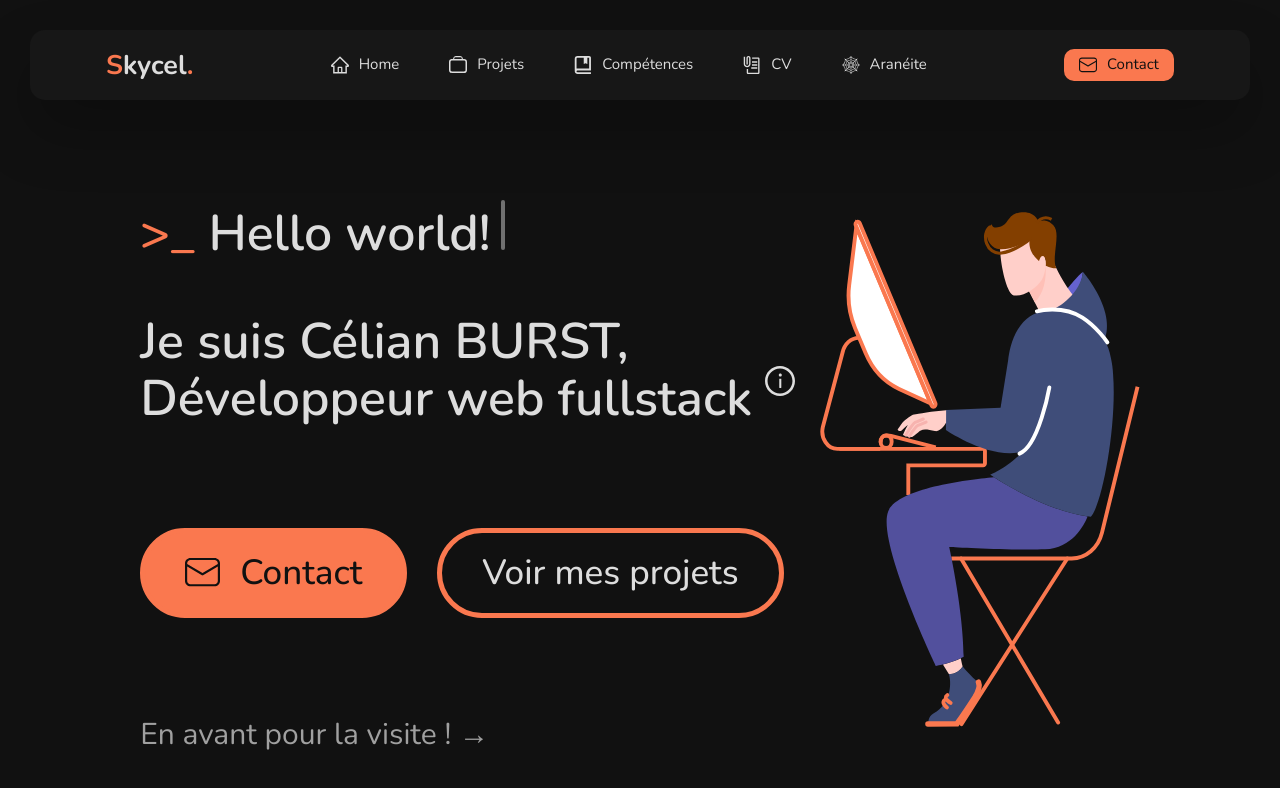
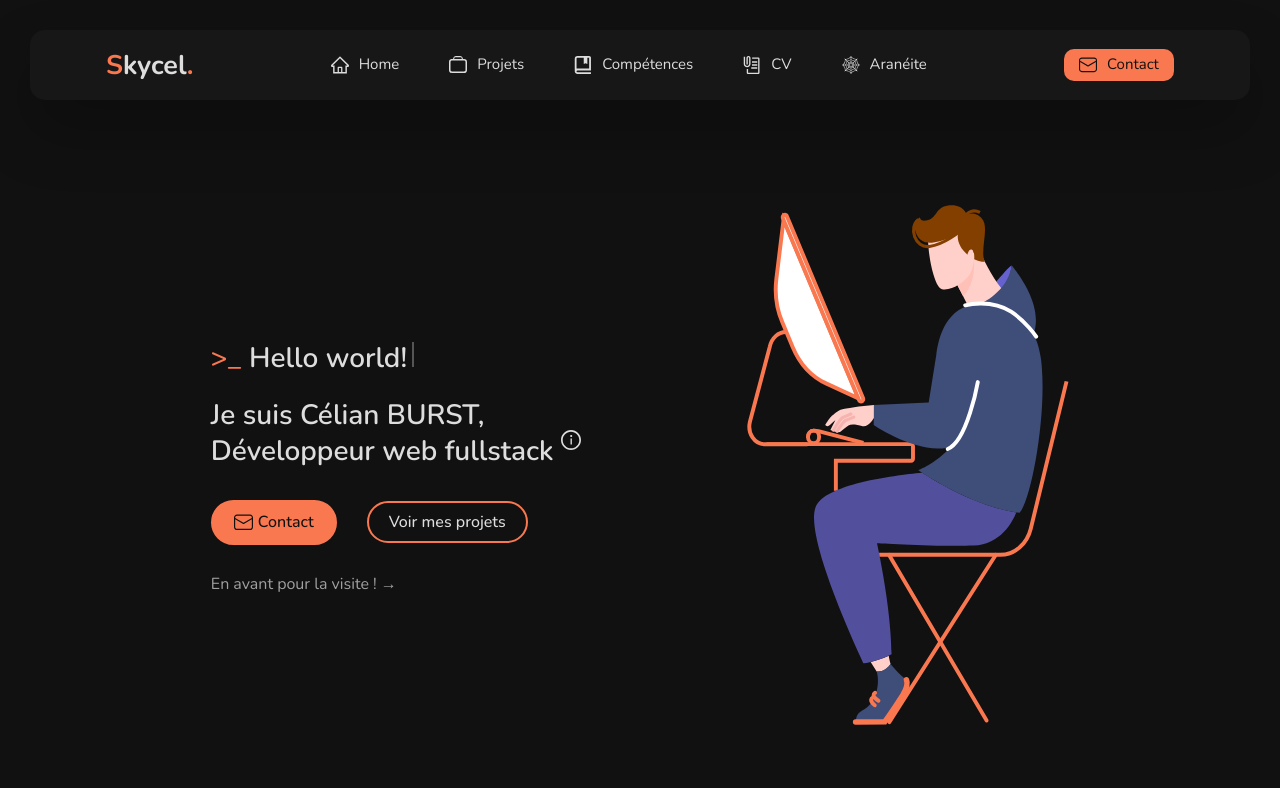
Before and after one commit to Skycel9/Portfolio, a website: page index.html in a window 1280 px wide. Drawn offline with nearby package versions, Linux system fonts and the light colour scheme; files that its build step writes are made by us from their sources.

Commit message:
Intégration de la bannière du site

```diff
--- a/public/assets/scss/components/global.scss
+++ b/public/assets/scss/components/global.scss
@@ -10,6 +10,7 @@ html {
 body {
 	width: 100%;
 	background: map-get($colors, bg);
+	height: 150vh;
 }
 a {
 	text-decoration: none;
@@ -24,12 +25,19 @@ span.nobr {
 	white-space: nowrap;
 }
 main {
-	margin: 250px 10%;
+	padding: 350px 10%;
+	display: flex;
+	justify-content: center;
+	transition: padding .5s ease-in-out;
 
-	@include media(1600) {
-		& {
-			margin: 150px 10%;
-		}
+	@include media(2000) {
+		padding: 250px 10%;
+	}
+	@include media(1800) {
+		padding: 175px 10%;
+	}
+	@include media (1100) {
+		padding: 100px 0
 	}
 }
 
--- a/public/assets/scss/index/banner.scss
+++ b/public/assets/scss/index/banner.scss
@@ -4,11 +4,17 @@ header.banner {
 	justify-content: space-around;
 	align-items: center;
 	flex-wrap: wrap;
+	max-width: 1600px;
 
+	.left, .right {
+		margin: 30px;
+	}
 	.title {
 		font-size: 5rem;
 		font-weight: 600;
-    margin: 50px 0 ;
+		margin: 40px 0;
+		line-height: 1.3;
+		transition: all .5s ease-in-out;
 
 		span {
 			color: map-get($colors, main);
@@ -19,6 +25,7 @@ header.banner {
 		sup .icon {
 			width: 3rem;
 			height: 3rem;
+			transition: all .5s ease-in-out;
 		}
 
 		.cursor {
@@ -27,15 +34,16 @@ header.banner {
 			background: map-get($colors, text);
 			display: inline-block;
 			margin-left: 10px;
-      border-radius: 5px;
-      animation: linear cursor-blink 1.5s infinite;
+			animation: linear cursor-blink 1.2s infinite;
 		}
 	}
 	.cta-container {
 		display: flex;
 		align-items: center;
 		justify-content: start;
-    margin: 100px 0;
+		margin: 75px 0;
+		transition: all .5s ease-in-out;
+		flex-wrap: wrap;
 
 		.button {
 			font-size: 3.5rem;
@@ -47,11 +55,13 @@ header.banner {
 			padding: 2rem 4rem;
 			border-radius: 50px;
 			border: 5px solid map-get($colors, main);
+			transition: all .5s ease-in-out;
 		}
 		.button .icon {
 			width: 3.5rem;
 			height: 3.5rem;
 			margin: 0 20px 0 0;
+			transition: all .5s ease-in-out;
 		}
 		.button.primary {
 			background: map-get($colors, main);
@@ -64,20 +74,161 @@ header.banner {
 	.text {
 		color: map-get($colors, text-60);
 		font-size: 3rem;
-    margin: 40px 0 ;
+		margin: 40px 0;
 		width: fit-content;
-
+		transition: all .5s ease-in-out;
 
 		span {
 			margin: 0;
-      transition: margin .5s ease-in-out;
+			transition: margin 0.5s ease-in-out;
 		}
 		&:hover span {
 			margin-left: 20px;
 		}
 	}
 	.right img {
-    width: 25vw;
+		height: 65vh;
+		max-height: 650px;
+		min-height: 350px;
+		transition: all .5s ease-in-out;
+	}
+
+	// Media queries
+	@include media(2300) {
+		.title {
+			font-size: 4rem;
+			margin: 40px 0;
+		}
+		.title sup .icon {
+			width: 2.5rem;
+			height: 2.5rem;
+		}
+		.title .cursor {
+			height: 4rem;
+		}
+
+		.cta-container {
+			margin: 60px 0;
+
+			.button {
+				font-size: 3rem;
+				padding: 1.5rem 3rem;
+			}
+			.button .icon {
+				height: 3.3rem;
+				width: 3.3rem;
+				margin-left: 0;
+			}
+		}
+
+		.text {
+			font-size: 2.5rem;
+			margin: 30px 0;
+		}
+
+		.right img {
+			max-height: 560px;
+		}
+	}
+	@include media(1800) {
+		.title {
+			font-size: 3.5rem;
+			margin: 30px 0;
+		}
+		.title sup .icon {
+			margin: 0;
+		}
+		.title .cursor {
+			height: 3rem;
+			margin-left: 5px;
+		}
+
+		.cta-container {
+			margin: 40px 0;
+
+			.button {
+				font-size: 2.2rem;
+				padding: 1rem 2rem;
+				border: 3px solid map-get($colors, main);
+			}
+			.button .icon {
+				width: 2.3rem;
+				height: 2.3rem;
+				margin: 0 10px 0 0;
+			}
+		}
+
+		.text {
+			font-size: 2rem;
+			margin: 20px 0;
+		}
+	}
+	@include media(1500) {
+		.title {
+			font-size: 2.8rem;
+			margin: 20px 0;
+		}
+		.title sup .icon {
+			width: 2rem;
+			height: 2rem;
+		}
+		.title .cursor {
+			height: 2.5rem;
+			width: 2px;
+		}
+
+		.cta-container {
+			margin: 30px 0;
+
+			.button {
+				font-size: 1.6rem;
+			}
+			.button.secondary {
+				border-width: 2px;
+			}
+			.button .icon {
+				width: 1.9rem;
+				height: 1.9rem;
+				margin: 0 5px 0 0;
+			}
+		}
+
+		.text {
+			font-size: 1.6rem;
+		}
+	}
+	@include media(1100) {
+		.cta-container {
+			margin: 20px 0;
+		}
+		.cta-container .button {
+			font-size: 1.4rem;
+			padding: .7rem 1.4rem;
+
+			&.primary {
+				margin-right: 15px;
+			}
+		}
+		.cta-container .button .icon {
+			width: 1.5rem;
+			height: 1.5rem;
+		}
+	}
+	@include media(500) {
+		.title {
+			font-size: 2rem;
+		}
+		.title sup .icon {
+			margin-left: -5px;
+			width: 1.5rem;
+			height: 1.5rem;
+		}
+		.title .cursor {
+			height: 1.8rem;
+		}
+		.cta-container .button {
+			margin: 5px 0;
+		}
 	}
 }
 
```
Lines whose indentation alone changed are shown as unchanged.
